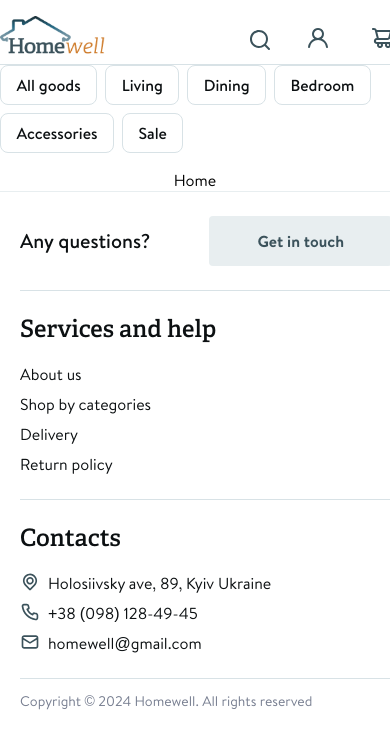
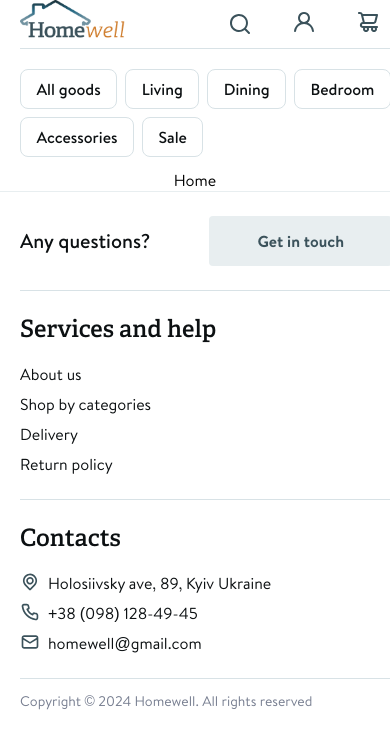
Before and after one commit to Vlad1slov/Frontend-Team-challenge, a React (Create React App) app: page / in a window 390 px wide. Shown: the top 748 px of the page. Built offline with nearby package versions, Linux system fonts and the light colour scheme.

Commit message:
fix styles

```diff
--- a/src/components/Header/Header.module.css
+++ b/src/components/Header/Header.module.css
@@ -17,9 +17,11 @@
   flex-direction: column;
   align-items: flex-start;
   @media screen and (max-width: 1279px) {
+    padding: 0px 20px 12px 20px;
     display: flex;
     width: 412px;
     flex-direction: column;
+    gap: 20px;
     align-items: flex-start;
     position: relative;
   }
@@ -61,6 +63,7 @@
   overflow: visible;
   @media screen and (max-width: 1279px) {
     flex-shrink: 0;
+    max-width: none;
     width: 105px;
     height: 45px;
     position: relative;
@@ -127,6 +130,9 @@
   margin-right: 12px;
   position: relative;
   overflow: visible;
+  @media screen and (max-width: 1279px) {
+    margin-right: 0;
+  }
 }
 .account2 {
   color: var(--Text-River-Styx, #0c1012);
```
Lines whose indentation alone changed are shown as unchanged.
